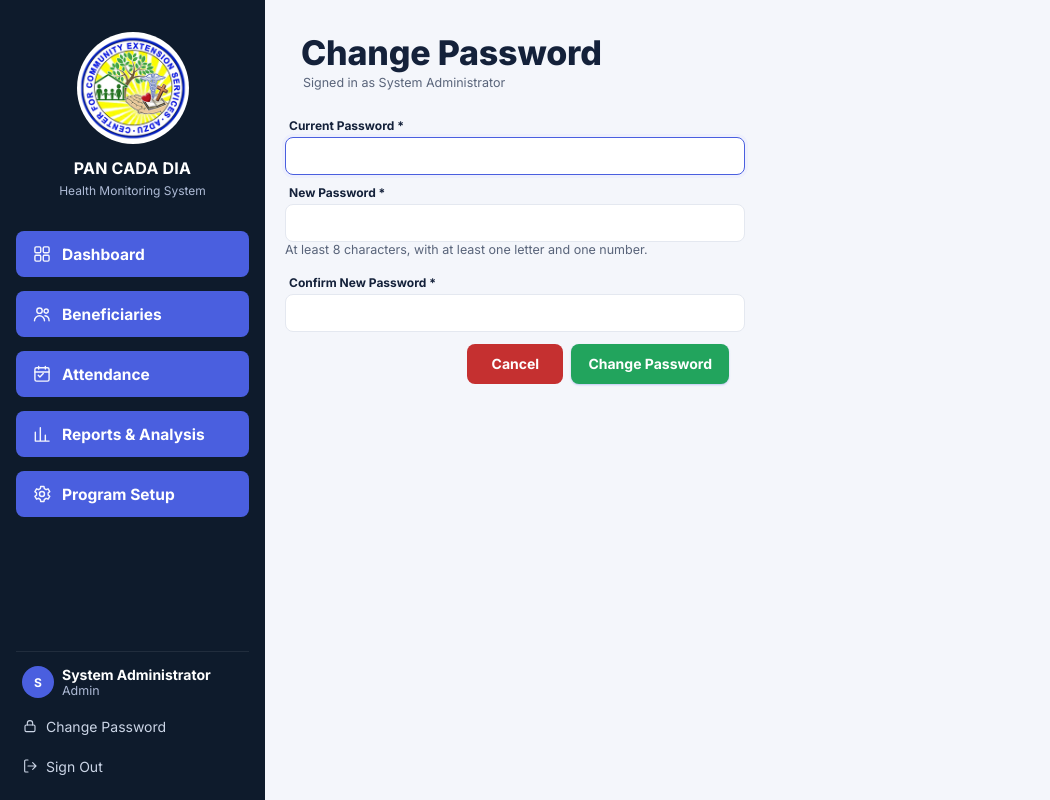
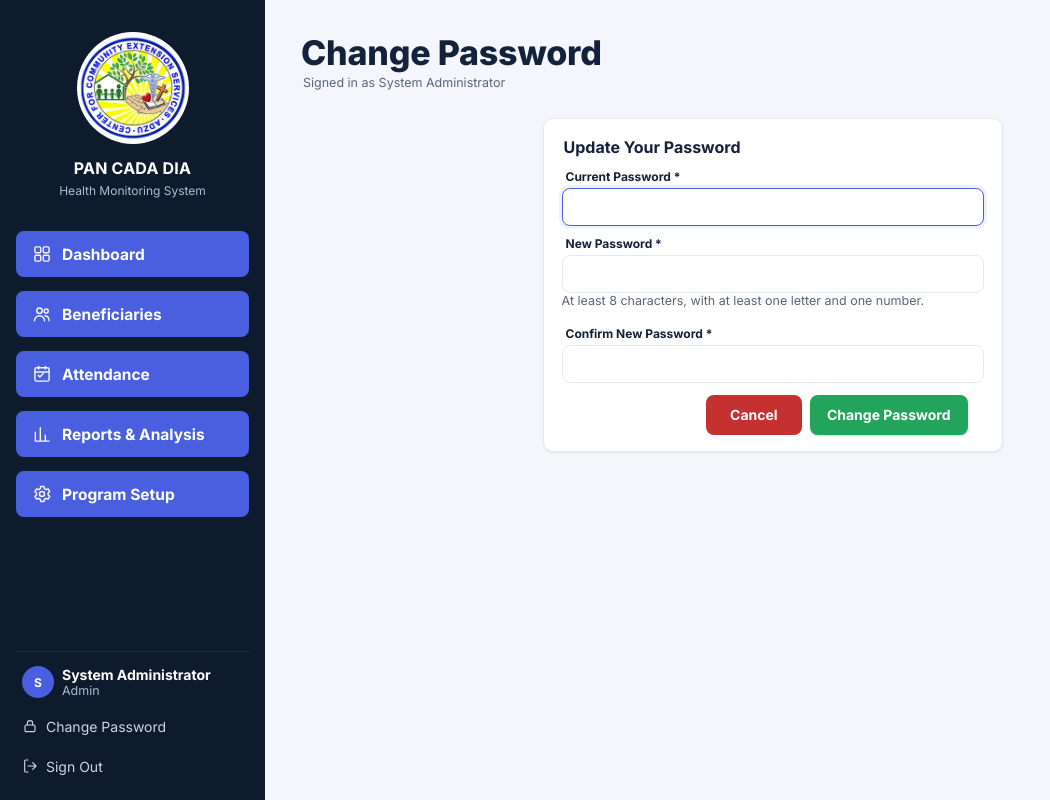
Before and after one commit to christiantorres0x-sys/PAN-CADA-DIA, a PHP site: page /change_password.php in a window 1280 px wide. Shown: the whole page, without its empty margins (0-1050 px from the left). Run offline with PHP 8.4, Linux system fonts and the light colour scheme; a user stored in the database is signed in.

Commit message:
Compact Add Feeding Site button and center Change Password form
- Program Setup: collapsed Add Feeding Site panel now shrinks to fit
  its content and rests on the left; reduced padding and heading size.
  It returns to full width when opened
- Change Password: center the narrow form (auto side margins instead
  of margin-left: 0)
- Wrap the Change Password form in a .panel card with a heading so it
  matches the Program Setup forms
- CSS/markup only, no PHP logic or schema changes

```diff
--- a/assets/css/components.css
+++ b/assets/css/components.css
@@ -549,12 +549,22 @@ tbody tr.clickable-row {
   margin-left: 2px;
 }
 
+/* Collapsed state: a compact button-sized panel resting on the left edge.
+   Once opened it goes back to full width so the form has room. */
 .program-setup-add-panel:has(> details.collapsible:not([open])) {
   background: var(--green-bg);
+  width: fit-content;
+  max-width: 100%;
+  padding: 4px 14px;
+}
+
+.program-setup-add-panel:has(> details.collapsible:not([open])) details.collapsible > summary {
+  min-height: 34px;
+  gap: 14px;
 }
 
 .program-setup-add-panel details.collapsible > summary h2 {
-  font-size: 16px;
+  font-size: 14px;
 }
 
 .program-setup-add-panel:has(> details.collapsible[open]) {
--- a/assets/css/forms.css
+++ b/assets/css/forms.css
@@ -284,8 +284,22 @@ input.auto-field:focus {
   box-shadow: none;
 }
 
-/* Narrow single-column form (Change Password). */
+/* Narrow single-column form (Change Password), centered on the page. */
 .form-panel-narrow {
   max-width: 460px;
+  margin-left: auto;
+  margin-right: auto;
+}
+
+/* The card inside it uses the same .panel look as the Program Setup forms;
+   the wrapper handles centering, so the panel's own side gutters are dropped. */
+.form-panel-narrow > .panel {
   margin-left: 0;
+  margin-right: 0;
+  padding: 16px 18px;
 }
+
+.form-panel-narrow > .panel h2 {
+  margin: 2px 0 12px 2px;
+  font-size: 16px;
+}
--- a/change_password.php
+++ b/change_password.php
@@ -114,6 +114,8 @@ $pageSubtitle = 'Signed in as ' . ($_SESSION['user_name'] ?? '');
 require __DIR__ . '/partials/header.php';
 ?>
 <div class="form-panel form-panel-narrow">
+    <section class="panel change-password-panel">
+    <h2>Update Your Password</h2>
     <form method="post" action="change_password.php" id="change-password-form" autocomplete="off">
         <input type="hidden" name="csrf" value="<?= e(csrf_token()) ?>">
         <div class="form-grid">
@@ -136,6 +138,7 @@ require __DIR__ . '/partials/header.php';
             <button class="btn primary" type="submit">Change Password</button>
         </div>
     </form>
+    </section>
 </div>
 <script>
 (function () {
```
